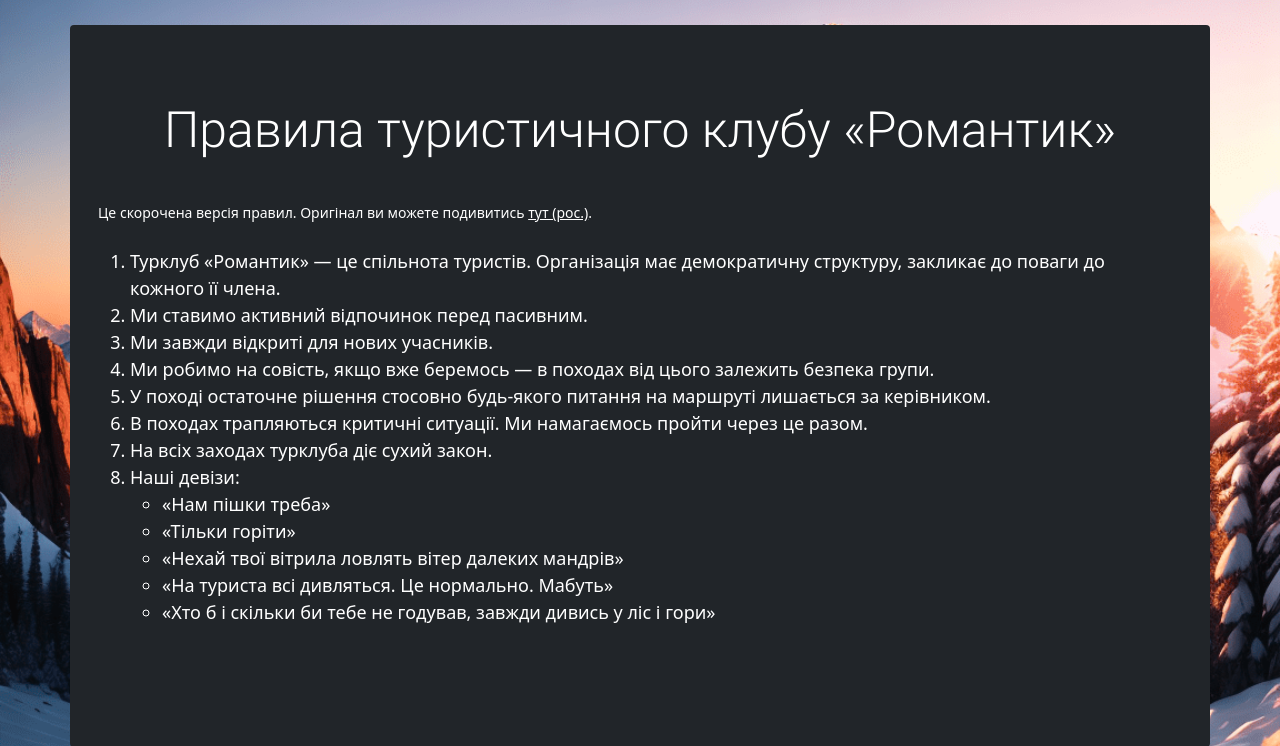
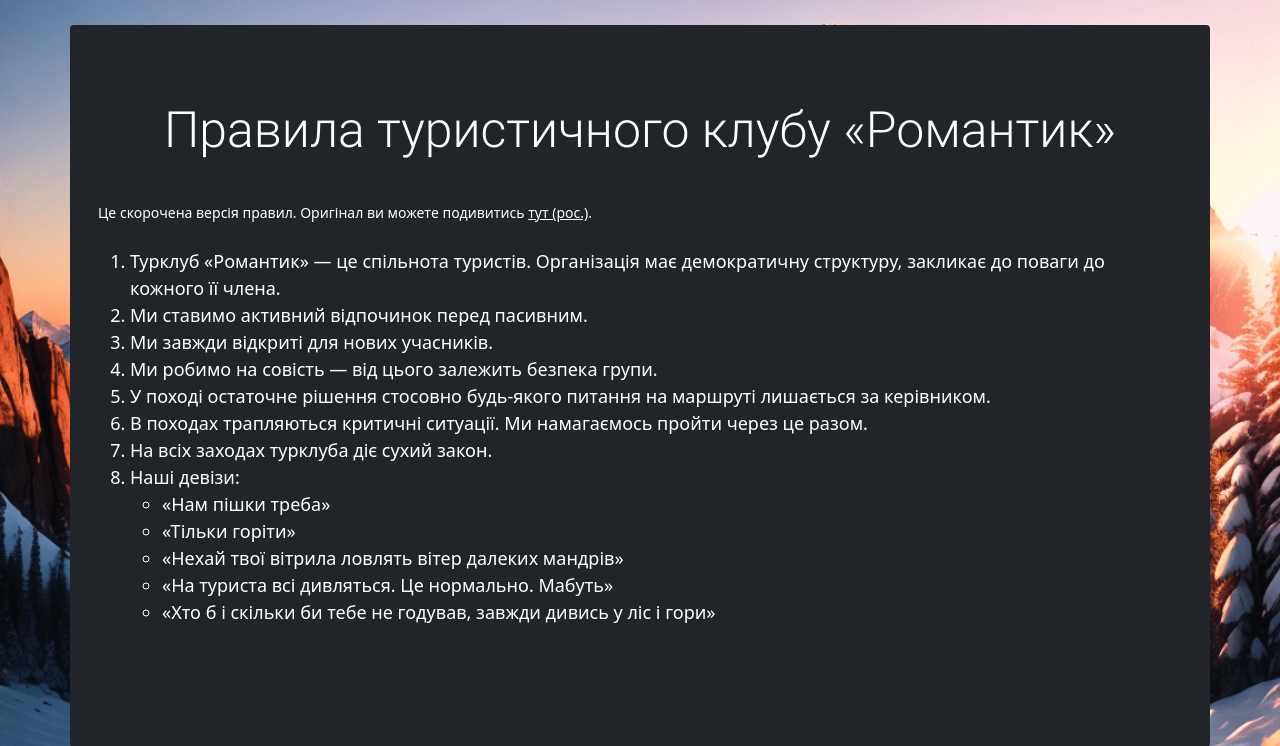
Before and after one commit to Casy7/Romantik, a Django app: page /rules/ in a window 1280 px wide. Shown: the part 107-853 px from the top of the page. Run offline with Django 4.2, Linux system fonts and the light colour scheme; some libraries are stand-ins or nearby versions.

Commit message:
Rules text fix

```diff
--- a/RomantikApp/templates/rules.html
+++ b/RomantikApp/templates/rules.html
@@ -20,7 +20,7 @@
                 Ми завжди відкриті для нових учасників.
             </li>
             <li>
-                Ми робимо на совість, якщо вже беремось — в походах від цього залежить безпека групи.
+                Ми робимо на совість — від цього залежить безпека групи.
             </li>
             <li>
                 У поході остаточне рішення стосовно будь-якого питання на маршруті лишається за керівником.
```
